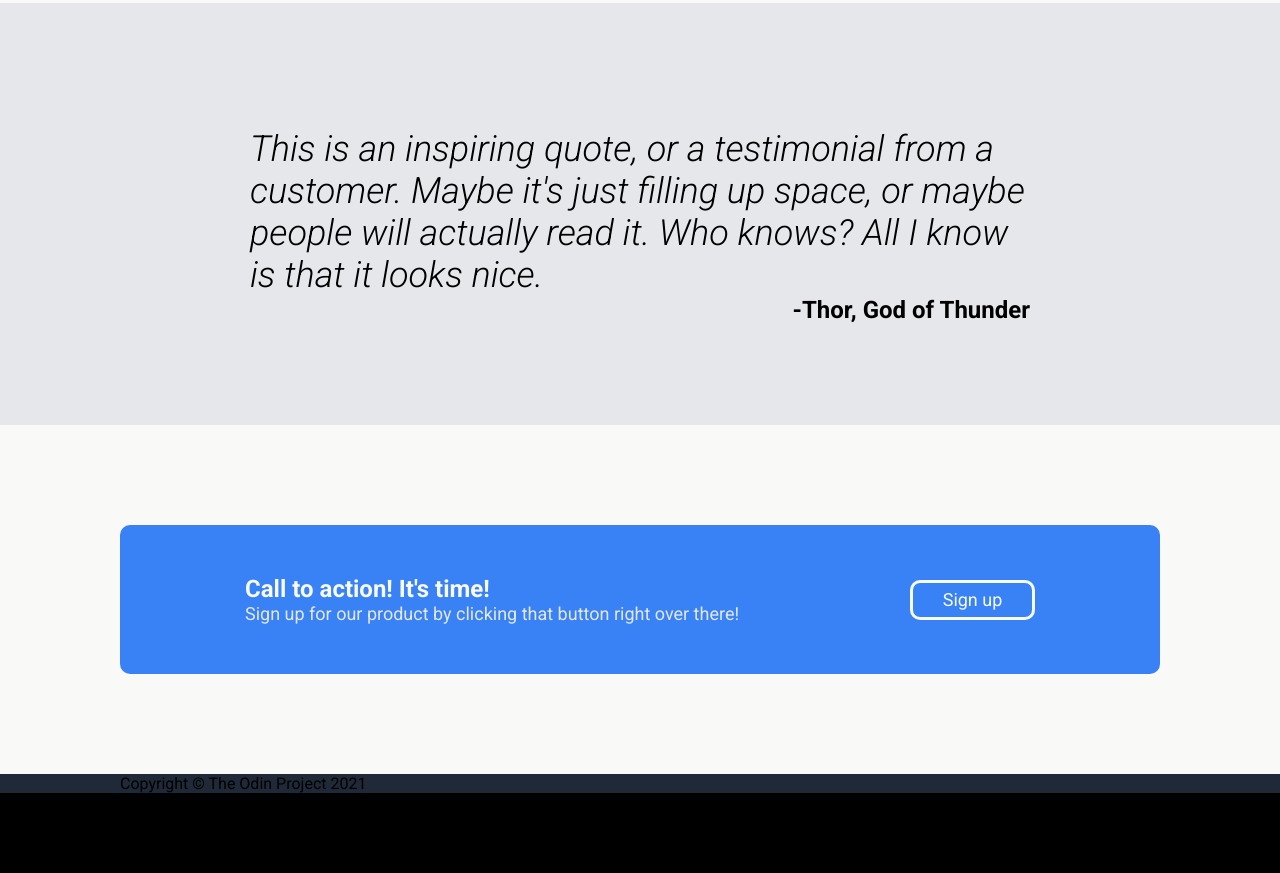
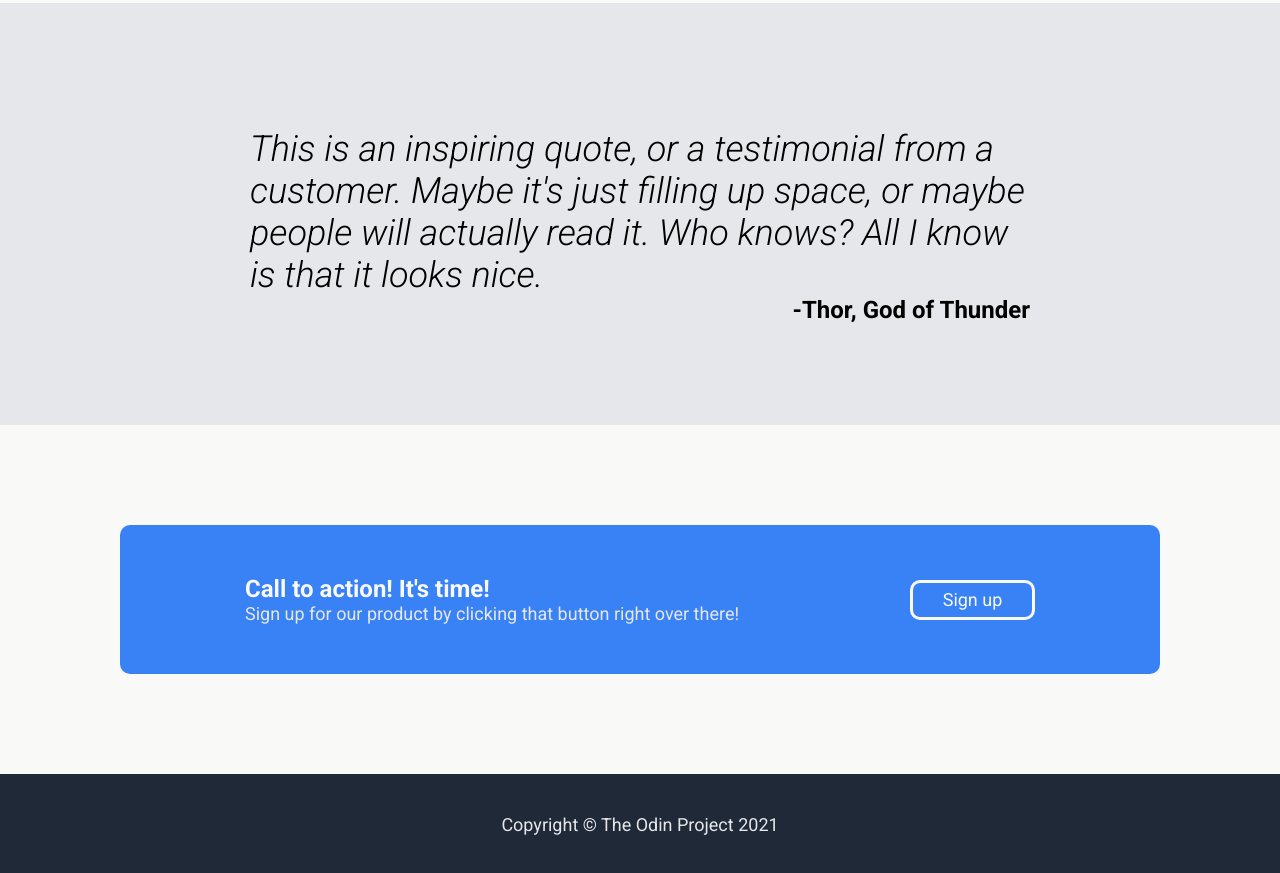
Before and after one commit to 1ncandescent/odin_landing_page, a plain HTML site: page index.html in a window 1280 px wide. Shown: the part 1011-1884 px from the top of the page. Before the commit the page ends 1804 px from the top, so only its background shows below. Drawn offline with Linux system fonts and the light colour scheme.

Commit message:
Project completed
Footer section has been styled and formatted to a reasonable standard.
Project completed! Time to party!

```diff
--- a/style.css
+++ b/style.css
@@ -196,3 +196,15 @@ section, footer {
 }
 
 /* === FOOTER STYLING === */
+
+footer {
+    display: flex;
+    align-items: center;
+    justify-content: center;
+}
+
+footer p {
+    margin: 40px 0;
+    color: var(--gray-white);
+    font-size: 18px;
+}
```
